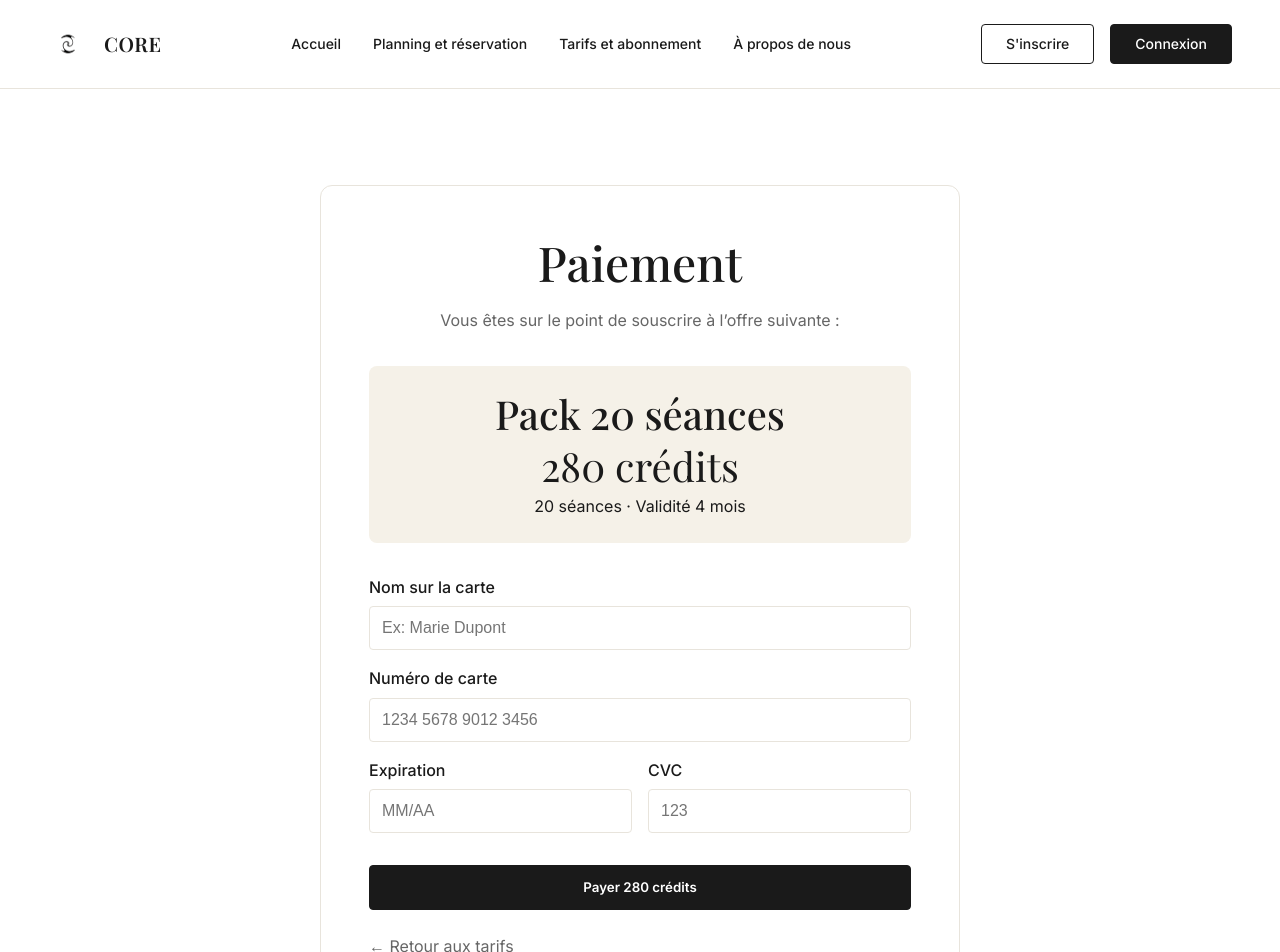
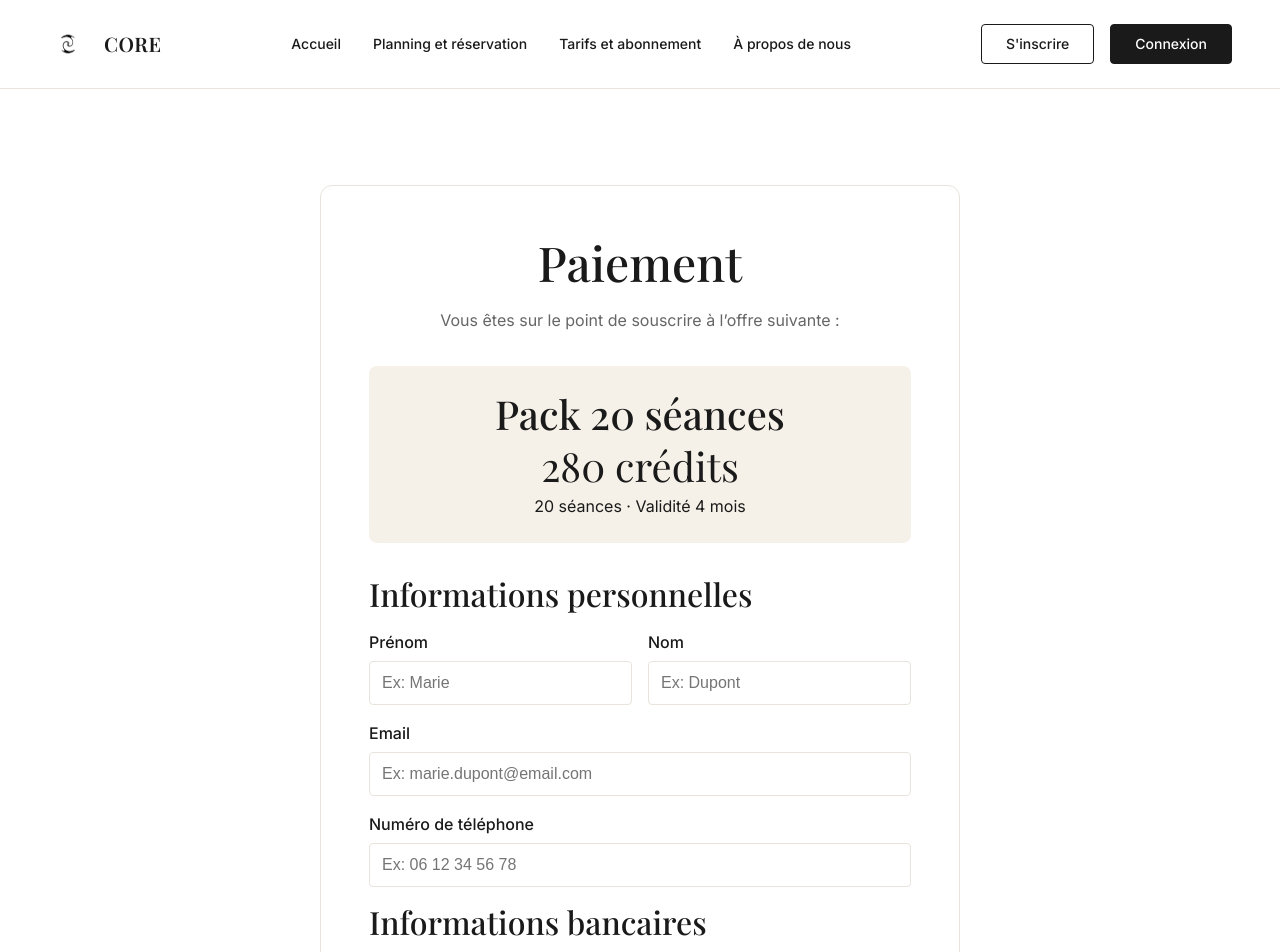
Before and after one commit to ChrisaMendoza/pilates-frontend, a React (Vite) app: page /payment in a window 1280 px wide. Shown: the top 952 px of the page. Built offline with nearby package versions, Linux system fonts and the light colour scheme; no server answers.

Commit message:
Modification page paiment

```diff
--- a/src/pages/PaymentPage.tsx
+++ b/src/pages/PaymentPage.tsx
@@ -1,4 +1,5 @@
 import { Link, useSearchParams } from 'react-router-dom';
+import { useAuth } from '../auth/AuthContext';
 import styles from './PaymentPage.module.css';
 
 type PlanContent = {
@@ -42,6 +43,7 @@ const planMapping: Record<string, PlanContent> = {
 
 export default function PaymentPage() {
     const [searchParams] = useSearchParams();
+    const { account } = useAuth();
     const selectedPlan = searchParams.get('plan') ?? 'pack-20';
     const plan = planMapping[selectedPlan] ?? planMapping['pack-20'];
 
@@ -58,22 +60,53 @@ export default function PaymentPage() {
                 </div>
 
                 <form className={styles.form}>
+                    {!account && (
+                        <>
+                            <h3 className={styles.formSectionTitle}>Informations personnelles</h3>
+                            <div className={styles.row}>
+                                <label>
+                                    Prénom
+                                    <input type="text" placeholder="Ex: Marie" required />
+                                </label>
+                                <label>
+                                    Nom
+                                    <input type="text" placeholder="Ex: Dupont" required />
+                                </label>
+                            </div>
+                            <label>
+                                Email
+                                <input type="email" placeholder="Ex: marie.dupont@email.com" required />
+                            </label>
+                            <label>
+                                Numéro de téléphone
+                                <input type="tel" placeholder="Ex: 06 12 34 56 78" required />
+                            </label>
+                        </>
+                    )}
+
+                    {account && (
+                        <p className={styles.connectedNotice}>
+                            Vous êtes connecté(e), vos informations personnelles sont déjà enregistrées.
+                        </p>
+                    )}
+
+                    <h3 className={styles.formSectionTitle}>Informations bancaires</h3>
                     <label>
                         Nom sur la carte
-                        <input type="text" placeholder="Ex: Marie Dupont" />
+                        <input type="text" placeholder="Ex: Marie Dupont" required />
                     </label>
                     <label>
                         Numéro de carte
-                        <input type="text" placeholder="1234 5678 9012 3456" />
+                        <input type="text" placeholder="1234 5678 9012 3456" required />
                     </label>
                     <div className={styles.row}>
                         <label>
                             Expiration
-                            <input type="text" placeholder="MM/AA" />
+                            <input type="text" placeholder="MM/AA" required />
                         </label>
                         <label>
                             CVC
-                            <input type="text" placeholder="123" />
+                            <input type="text" placeholder="123" required />
                         </label>
                     </div>
 
```
